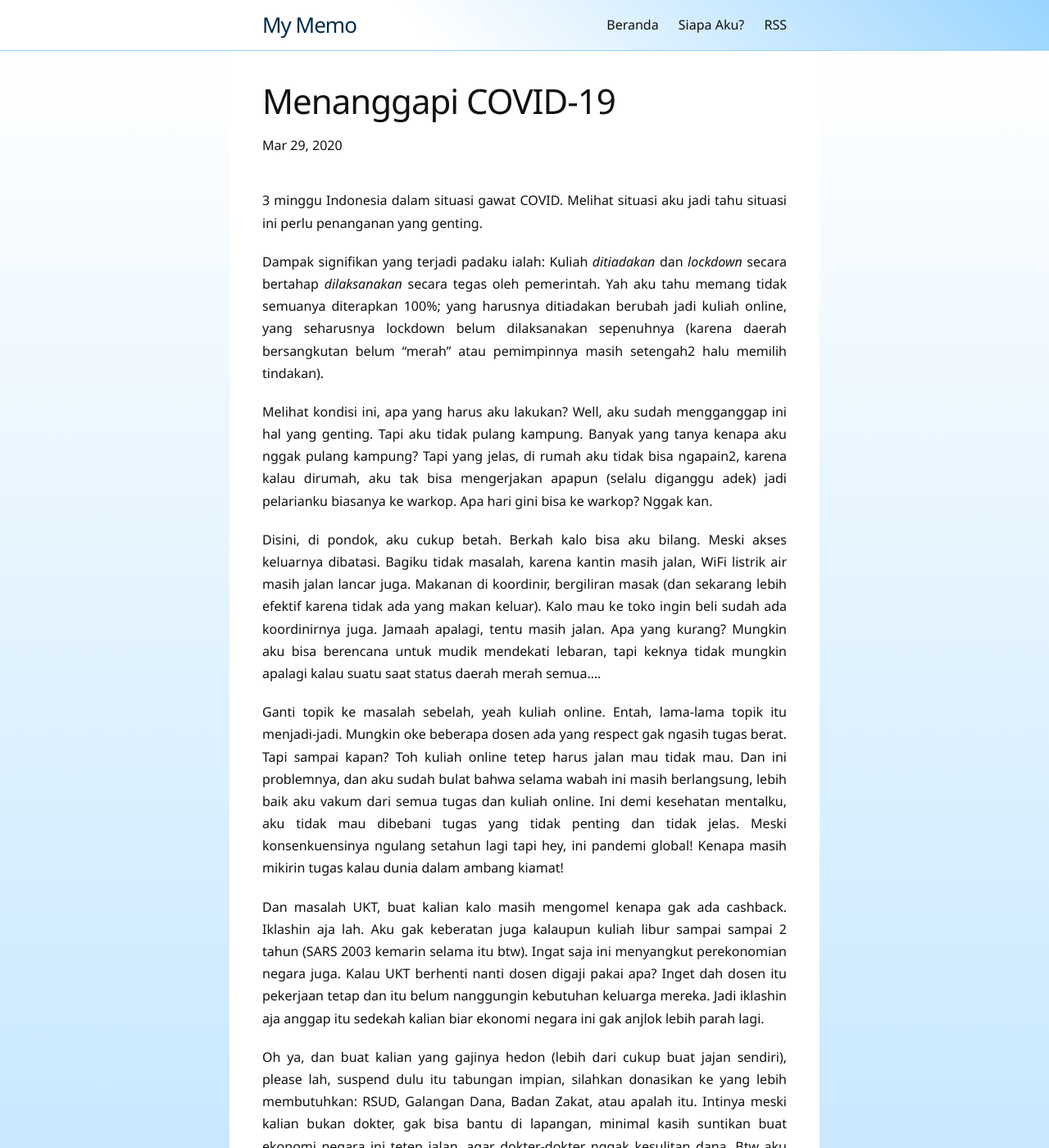
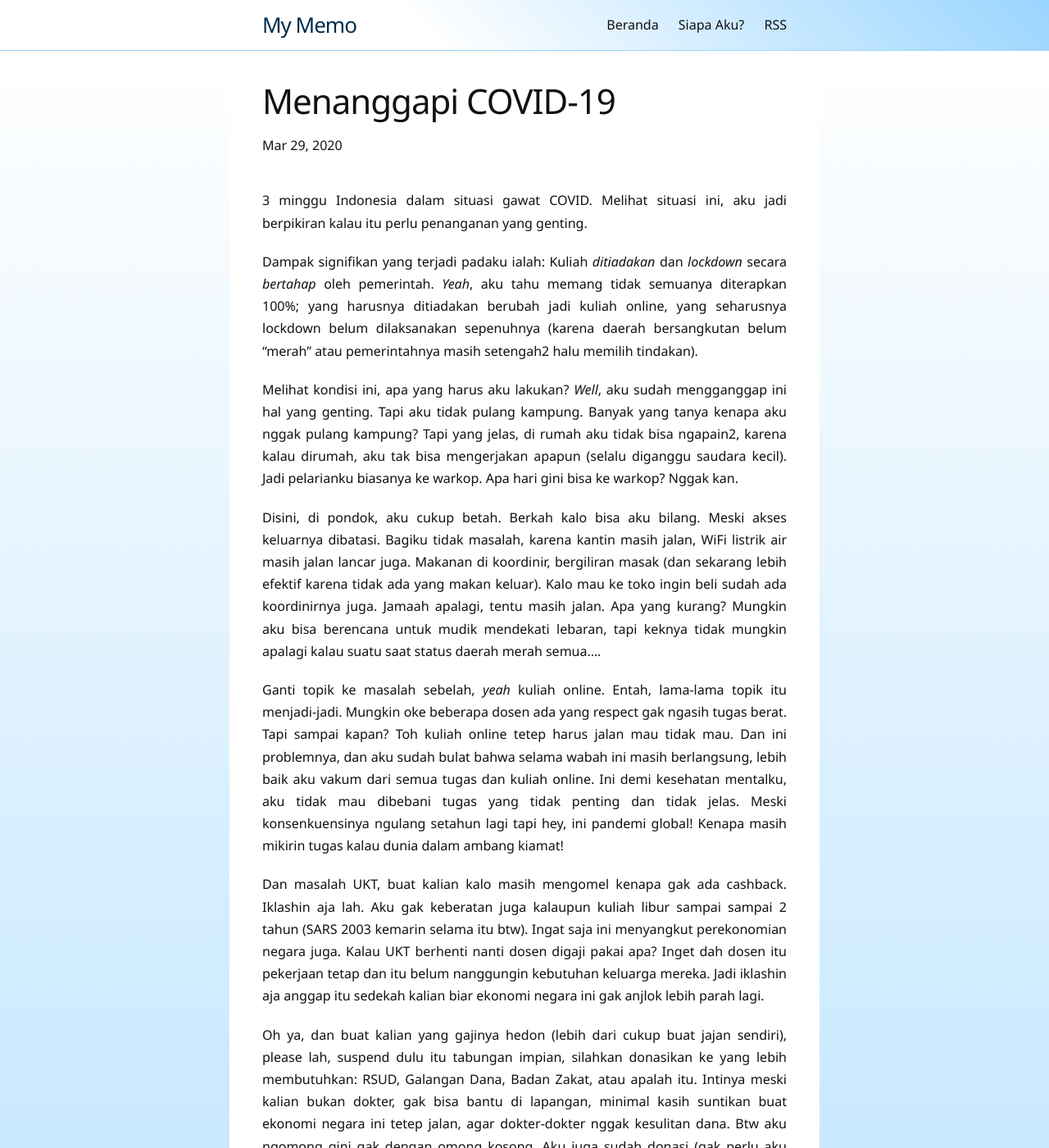
Before and after one commit to wellosoft/memo, a Jekyll site: the page built from _posts/2020-03-29-menanggapi-covid.md, in a window 1280 px wide and 1400 px high. Shown: the whole window at 82% size. Built offline with Jekyll 4.4.1, drawn with Linux system fonts in a browser that asks for light colours; some of the changed text lies outside the part shown.

Commit message:
Grammar fixes part 2

```diff
--- a/_posts/2020-03-29-menanggapi-covid.md
+++ b/_posts/2020-03-29-menanggapi-covid.md
@@ -2,15 +2,15 @@
 title: Menanggapi COVID-19
 ---
 
-3 minggu Indonesia dalam situasi gawat COVID. Melihat situasi aku jadi tahu situasi ini perlu penanganan yang genting.
+3 minggu Indonesia dalam situasi gawat COVID. Melihat situasi ini, aku jadi berpikiran kalau itu perlu penanganan yang genting.
 
-Dampak signifikan yang terjadi padaku ialah: Kuliah *ditiadakan* dan *lockdown* secara bertahap *dilaksanakan* secara tegas oleh pemerintah. Yah aku tahu memang tidak semuanya diterapkan 100%; yang harusnya ditiadakan berubah jadi kuliah online, yang seharusnya lockdown belum dilaksanakan sepenuhnya (karena daerah bersangkutan belum "merah" atau pemimpinnya masih setengah2 halu memilih tindakan).
+Dampak signifikan yang terjadi padaku ialah: Kuliah *ditiadakan* dan *lockdown* secara *bertahap* oleh pemerintah. *Yeah*, aku tahu memang tidak semuanya diterapkan 100%; yang harusnya ditiadakan berubah jadi kuliah online, yang seharusnya lockdown belum dilaksanakan sepenuhnya (karena daerah bersangkutan belum "merah" atau pemerintahnya masih setengah2 halu memilih tindakan).
 
-Melihat kondisi ini, apa yang harus aku lakukan? Well, aku sudah mengganggap ini hal yang genting. Tapi aku tidak pulang kampung. Banyak yang tanya kenapa aku nggak pulang kampung? Tapi yang jelas, di rumah aku tidak bisa ngapain2, karena kalau dirumah, aku tak bisa mengerjakan apapun (selalu diganggu adek) jadi pelarianku biasanya ke warkop. Apa hari gini bisa ke warkop? Nggak kan.
+Melihat kondisi ini, apa yang harus aku lakukan? *Well*, aku sudah mengganggap ini hal yang genting. Tapi aku tidak pulang kampung. Banyak yang tanya kenapa aku nggak pulang kampung? Tapi yang jelas, di rumah aku tidak bisa ngapain2, karena kalau dirumah, aku tak bisa mengerjakan apapun (selalu diganggu saudara kecil). Jadi pelarianku biasanya ke warkop. Apa hari gini bisa ke warkop? Nggak kan.
 
 Disini, di pondok, aku cukup betah. Berkah kalo bisa aku bilang. Meski akses keluarnya dibatasi. Bagiku tidak masalah, karena kantin masih jalan, WiFi listrik air masih jalan lancar juga. Makanan di koordinir, bergiliran masak (dan sekarang lebih efektif karena tidak ada yang makan keluar). Kalo mau ke toko ingin beli sudah ada koordinirnya juga. Jamaah apalagi, tentu masih jalan. Apa yang kurang? Mungkin aku bisa berencana untuk mudik mendekati lebaran, tapi keknya tidak mungkin apalagi kalau suatu saat status daerah merah semua....
 
-Ganti topik ke masalah sebelah, yeah kuliah online. Entah, lama-lama topik itu menjadi-jadi. Mungkin oke beberapa dosen ada yang respect gak ngasih tugas berat. Tapi sampai kapan? Toh kuliah online tetep harus jalan mau tidak mau. Dan ini problemnya, dan aku sudah bulat bahwa selama wabah ini masih berlangsung, lebih baik aku vakum dari semua tugas dan kuliah online. Ini demi kesehatan mentalku, aku tidak mau dibebani tugas yang tidak penting dan tidak jelas. Meski konsenkuensinya ngulang setahun lagi tapi hey, ini pandemi global! Kenapa masih mikirin tugas kalau dunia dalam ambang kiamat!
+Ganti topik ke masalah sebelah, *yeah* kuliah online. Entah, lama-lama topik itu menjadi-jadi. Mungkin oke beberapa dosen ada yang respect gak ngasih tugas berat. Tapi sampai kapan? Toh kuliah online tetep harus jalan mau tidak mau. Dan ini problemnya, dan aku sudah bulat bahwa selama wabah ini masih berlangsung, lebih baik aku vakum dari semua tugas dan kuliah online. Ini demi kesehatan mentalku, aku tidak mau dibebani tugas yang tidak penting dan tidak jelas. Meski konsenkuensinya ngulang setahun lagi tapi hey, ini pandemi global! Kenapa masih mikirin tugas kalau dunia dalam ambang kiamat!
 
 Dan masalah UKT, buat kalian kalo masih mengomel kenapa gak ada cashback. Iklashin aja lah. Aku gak keberatan juga kalaupun kuliah libur sampai sampai 2 tahun (SARS 2003 kemarin selama itu btw). Ingat saja ini menyangkut perekonomian negara juga. Kalau UKT berhenti nanti dosen digaji pakai apa? Inget dah dosen itu pekerjaan tetap dan itu belum nanggungin kebutuhan keluarga mereka. Jadi iklashin aja anggap itu sedekah kalian biar ekonomi negara ini gak anjlok lebih parah lagi.
 
```
Also changed, not shown: other parts of _posts/2020-03-29-menanggapi-covid.md (+4 -4 lines).
